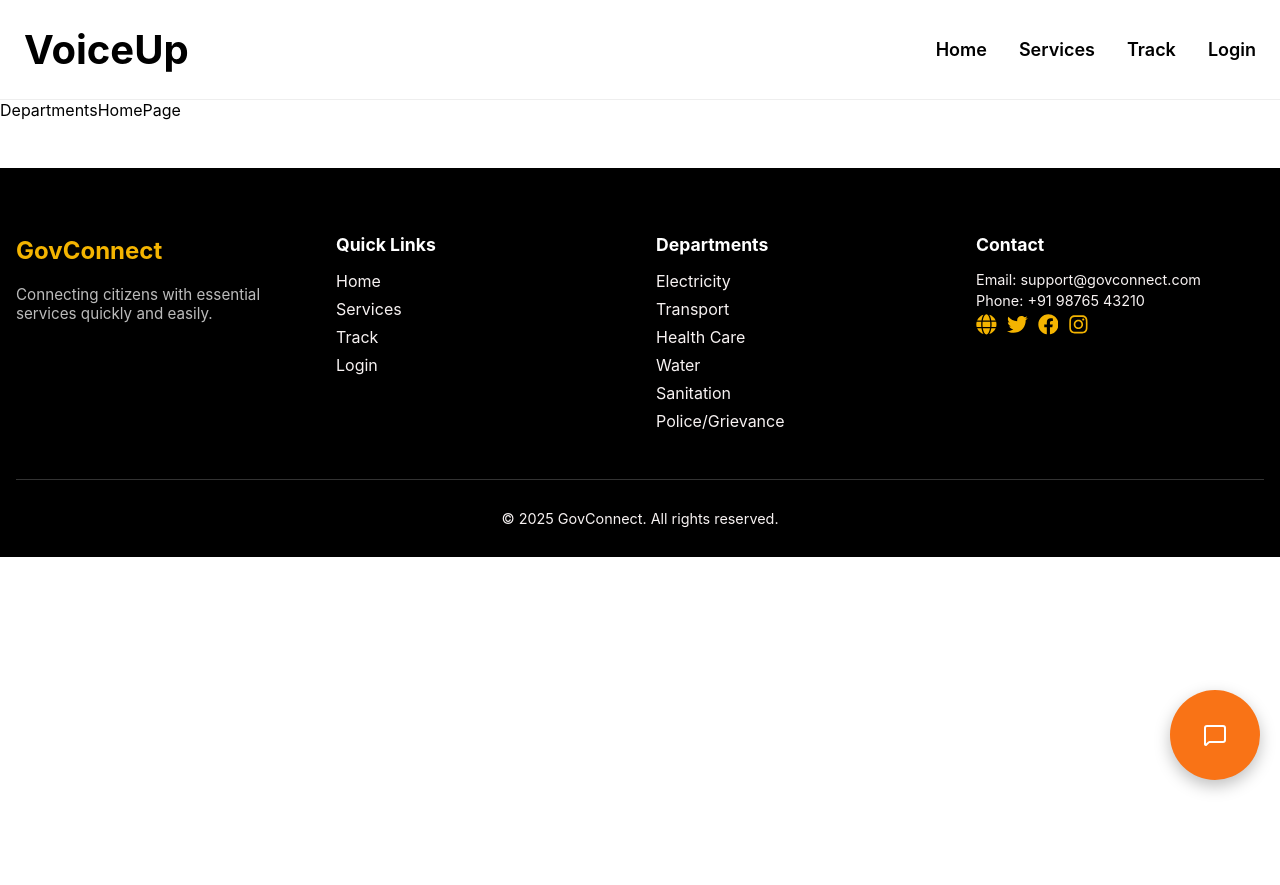
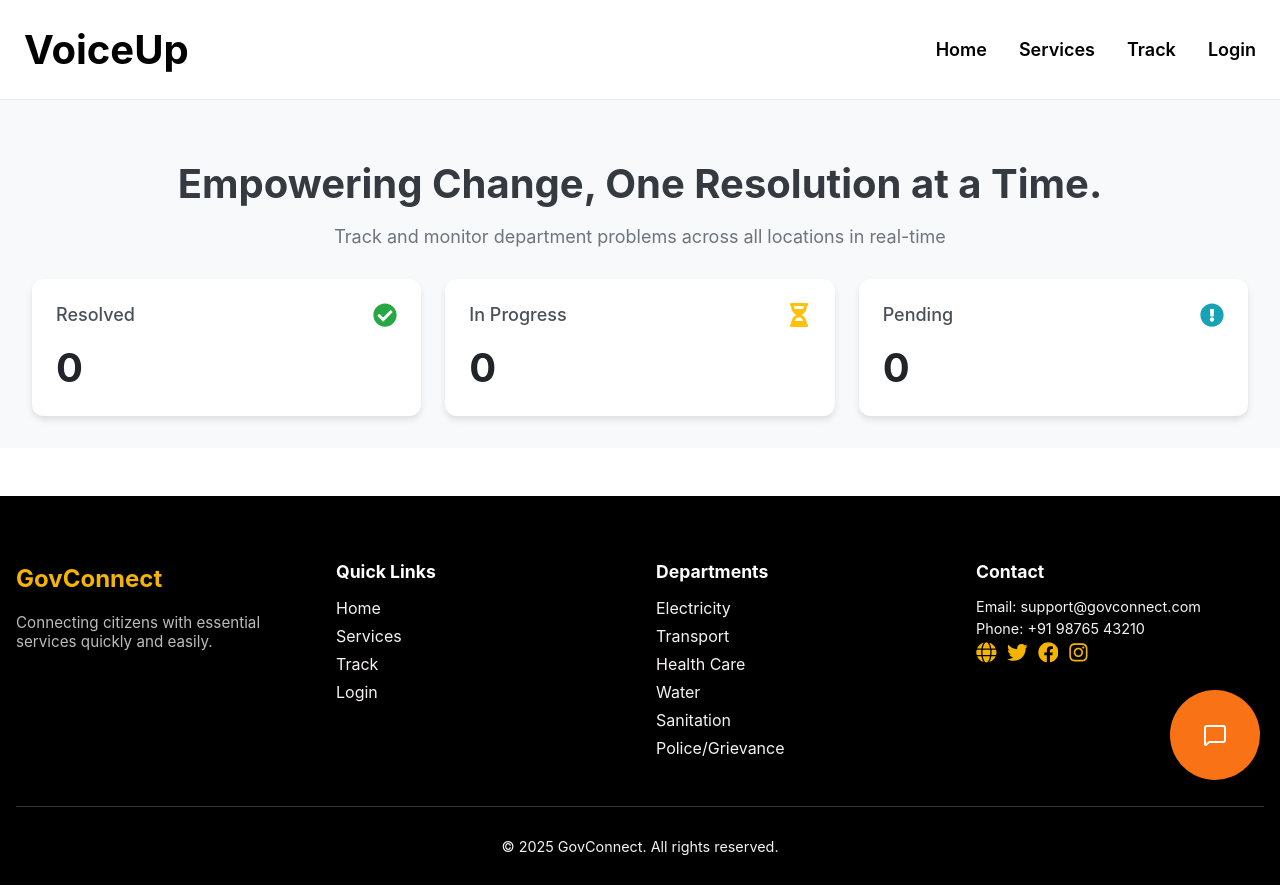
Before and after one commit to SubhashRelangi/RiseVoice, a React (Create React App) app in the folder frontend/: page /department in a window 1280 px wide. Before the commit the page ends 800 px from the top, so only its background shows below. Built offline with nearby package versions, Linux system fonts and the light colour scheme; no server answers.

Commit message:
feat: Implement dynamic dashboard and fix API proxy

```diff
--- a/frontend/package.json
+++ b/frontend/package.json
@@ -2,6 +2,7 @@
   "name": "frontend",
   "version": "0.1.0",
   "private": true,
+  "proxy": "http://localhost:5000",
   "dependencies": {
     "@testing-library/dom": "^10.4.1",
     "@testing-library/jest-dom": "^6.8.0",
--- /dev/null
+++ b/frontend/src/Components/DepartmentalHomeComponents/DepartmentalDashboard.jsx
@@ -0,0 +1,65 @@
+import React, { useState, useEffect } from 'react';
+import axios from 'axios';
+import styles from './DepartmentalDashboard.module.css';
+import { FaCheckCircle, FaHourglassHalf, FaExclamationCircle } from 'react-icons/fa';
+
+const DepartmentalDashboard = () => {
+  const [stats, setStats] = useState({
+    resolved: 0,
+    inProgress: 0,
+    pending: 0,
+  });
+
+  useEffect(() => {
+    const fetchStats = async () => {
+      try {
+        const response = await axios.get('/api/problems/stats');
+        setStats(response.data);
+      } catch (error) {
+        console.error('Error fetching problem stats:', error);
+      }
+    };
+
+    fetchStats();
+  }, []);
+
+  return (
+    <div className={styles.dashboardContainer}>
+      <div className={styles.dashboardHeader}>
+        <h1>Empowering Change, One Resolution at a Time.</h1>
+        <p>Track and monitor department problems across all locations in real-time</p>
+      </div>
+      <div className={styles.dashboardGrid}>
+        <div className={styles.dashboardCard}>
+          <div className={styles.cardHeader}>
+            <span>Resolved</span>
+            <FaCheckCircle className={styles.resolvedIcon} />
+          </div>
+          <div className={styles.cardBody}>
+            <p>{stats.resolved}</p>
+          </div>
+        </div>
+        <div className={styles.dashboardCard}>
+          <div className={styles.cardHeader}>
+            <span>In Progress</span>
+            <FaHourglassHalf className={styles.inProgressIcon} />
+          </div>
+          <div className={styles.cardBody}>
+            <p>{stats.inProgress}</p>
+          </div>
+        </div>
+        <div className={styles.dashboardCard}>
+          <div className={styles.cardHeader}>
+            <span>Pending</span>
+            <FaExclamationCircle className={styles.completedIcon} />
+          </div>
+          <div className={styles.cardBody}>
+            <p>{stats.pending}</p>
+          </div>
+        </div>
+      </div>
+    </div>
+  );
+};
+
+export default DepartmentalDashboard;
--- /dev/null
+++ b/frontend/src/Components/DepartmentalHomeComponents/DepartmentalDashboard.module.css
@@ -0,0 +1,74 @@
+.dashboardContainer {
+  padding: 2rem;
+  background-color: #f8f9fa;
+}
+
+.dashboardHeader {
+  text-align: center;
+  margin-bottom: 2rem;
+}
+
+.dashboardHeader h1 {
+  font-size: 2.5rem;
+  font-weight: bold;
+  color: #343a40;
+  margin-bottom: 0.5rem;
+}
+
+.dashboardHeader p {
+  font-size: 1.125rem;
+  color: #6c757d;
+}
+
+.dashboardGrid {
+  display: grid;
+  grid-template-columns: repeat(auto-fit, minmax(250px, 1fr));
+  gap: 1.5rem;
+}
+
+.dashboardCard {
+  background-color: #ffffff;
+  border-radius: 0.75rem;
+  padding: 1.5rem;
+  box-shadow: 0 4px 6px rgba(0, 0, 0, 0.1);
+  transition: transform 0.2s ease-in-out;
+}
+
+.dashboardCard:hover {
+  transform: translateY(-5px);
+}
+
+.cardHeader {
+  display: flex;
+  justify-content: space-between;
+  align-items: center;
+  margin-bottom: 1rem;
+}
+
+.cardHeader span {
+  font-size: 1.125rem;
+  font-weight: 500;
+  color: #495057;
+}
+
+.cardBody p {
+  font-size: 2.5rem;
+  font-weight: bold;
+  color: #212529;
+  margin: 0;
+}
+
+.resolvedIcon {
+  color: #28a745;
+  font-size: 1.5rem;
+}
+
+.inProgressIcon {
+  color: #ffc107;
+  font-size: 1.5rem;
+}
+
+.completedIcon {
+  color: #17a2b8;
+  font-size: 1.5rem;
+}
--- a/frontend/src/pages/DepartmentalSide/DepartmentsHomePage.jsx
+++ b/frontend/src/pages/DepartmentalSide/DepartmentsHomePage.jsx
@@ -1,9 +1,14 @@
-import React from 'react'
+import React from 'react';
+import DepartmentalDashboard from '../../Components/DepartmentalHomeComponents/DepartmentalDashboard';
 
 const DepartmentsHomePage = () => {
   return (
-    <div>DepartmentsHomePage</div>
-  )
-}
+    <div>
+      <main>
+        <DepartmentalDashboard />
+      </main>
+    </div>
+  );
+};
 
-export default DepartmentsHomePage
+export default DepartmentsHomePage;
```
Also changed, not shown: 2 other files (tests, documents, lock files or other folders).
